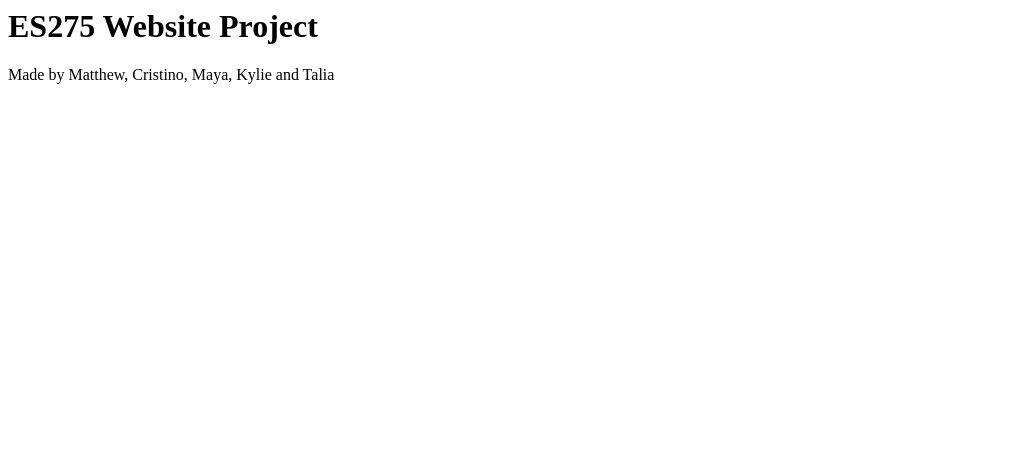
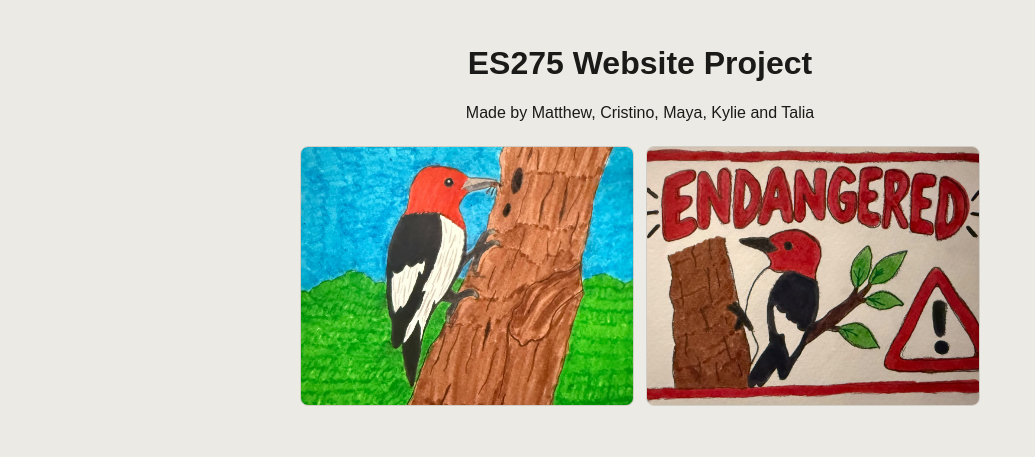
Before and after one commit to Matthew-Tian5/ES275-Project, a plain HTML site: page index.html in a window 1280 px wide. Shown: the whole page, without its empty margins (0-1035 px from the left). Drawn offline with Linux system fonts and the light colour scheme.

Commit message:
Added the base for html websites, organized images and added styles

```diff
--- a/index.html
+++ b/index.html
@@ -1,2 +1,20 @@
-<div><h1>ES275 Website Project</h1></div>
-<div><p>Made by Matthew, Cristino, Maya, Kylie and Talia</p></div>
+<!doctype html>
+<html lang="en">
+  <head>
+    <meta charset="UTF-8" />
+    <meta name="viewport" content="width=device-width, initial-scale=1.0" />
+    <title>ES275 Website Project</title>
+    <link rel="stylesheet" href="style.css" />
+  </head>
+  <body>
+    <header>
+      <h1>ES275 Website Project</h1>
+      <p>Made by Matthew, Cristino, Maya, Kylie and Talia</p>
+    </header>
+
+    <div class="image-gallery">
+      <img src="3A7BC7B0-3536-4DC6-AEED-777D0E93B49C.JPG" alt="Painting of a red-headed woodpecker" />
+      <img src="11030032-31BF-4061-A74F-1377399171DE.JPG" alt="Endangered woodpecker sign painting" />
+    </div>
+  </body>
+</html>
--- a/style.css
+++ b/style.css
@@ -5,3 +5,42 @@
   --muted: #7e7c75;
   --border: #d0cdc7;
 }
+
+* {
+  box-sizing: border-box;
+}
+
+body {
+  max-width: 960px;
+  margin: 0 auto;
+  padding: 24px;
+  background: var(--bg);
+  color: var(--text);
+  font-family: Arial, sans-serif;
+}
+
+header {
+  text-align: center;
+}
+
+.image-gallery {
+  width: min(680px, 100%);
+  margin: 24px auto;
+  display: grid;
+  grid-template-columns: repeat(2, 1fr);
+  gap: 12px;
+}
+
+.image-gallery img {
+  width: 100%;
+  height: 260px;
+  object-fit: cover;
+  border: 1px solid var(--border);
+  border-radius: 8px;
+}
+
+@media (max-width: 560px) {
+  .image-gallery {
+    grid-template-columns: 1fr;
+  }
+}
```
